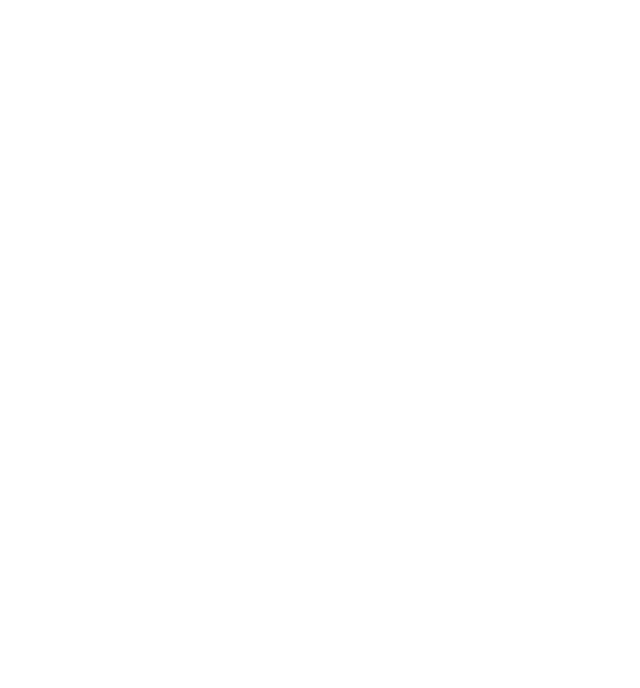
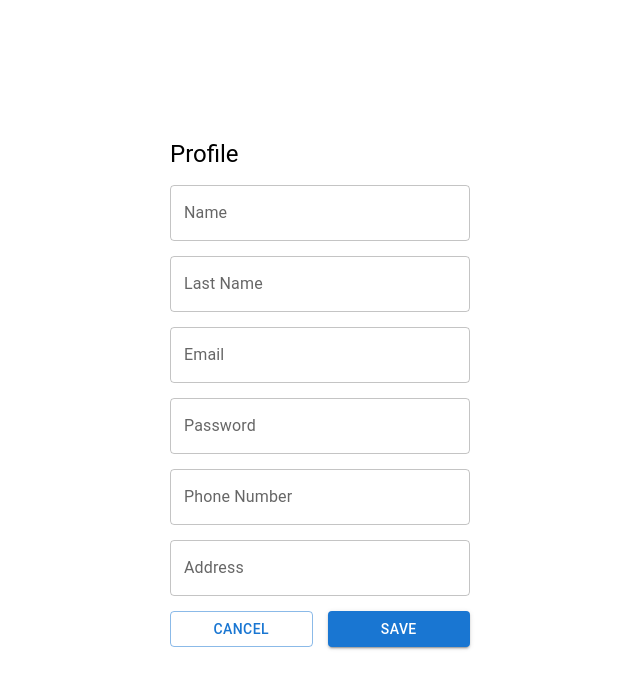
Before and after one commit to myrg15/frontend_appointment_scheduling, a React (Vite) app: page /profile in a window 1280 px wide. Before the commit this address had no page. Shown: the top 688 px of the page, without its empty margins (320-960 px from the left). Built offline with nearby package versions, Linux system fonts and the light colour scheme.

Commit message:
feat: add view profile, insert route, image in readme

```diff
--- a/src/pages/auth/Profile.jsx
+++ b/src/pages/auth/Profile.jsx
@@ -0,0 +1,95 @@
+import React, { useEffect, useState } from "react";
+import { useNavigate } from "react-router-dom";
+import { getProfile } from "../../services/apiCalls";
+import { Box, Typography, TextField, Stack, Button } from "@mui/material";
+
+export const Profile = () => {
+  const navigate = useNavigate();
+  const onSubmit = async (e) => {
+    e.preventDefault();
+    const data = {
+      name: e.target.name.value,
+      last_name: e.target.last_name.value,
+      email: e.target.email.value,
+      password: e.target.password.value,
+      phone_number: e.target.phone_number.value,
+      address: e.target.address.value,
+    };
+    try {
+      await getProfile(data);
+      navigate("/");
+    } catch (err) {}
+  };
+
+  return (
+    <Box
+      display="flex"
+      height="100vh"
+      justifyContent="center"
+      alignItems="center"
+    >
+      <Box
+        component="form"
+        onSubmit={onSubmit}
+        display="flex"
+        flexDirection="column"
+        gap="15px"
+        width="300px"
+      >
+        <Typography variant="h5">Profile</Typography>
+        <TextField
+          id="outlined-basic"
+          label="Name"
+          variant="outlined"
+          name="name"
+        />
+        <TextField
+          id="outlined-basic"
+          label="Last Name"
+          variant="outlined"
+          name="last_name"
+        />
+        <TextField
+          id="outlined-basic"
+          label="Email"
+          variant="outlined"
+          name="email"
+        />
+        <TextField
+          id="outlined-basic"
+          label="Password"
+          variant="outlined"
+          name="password"
+        />
+        <TextField
+          id="outlined-basic"
+          label="Phone Number"
+          variant="outlined"
+          name="phone_number"
+        />
+        <TextField
+          id="outlined-basic"
+          label="Address"
+          variant="outlined"
+          name="address"
+        />
+        <Stack direction="row" spacing="15px" justifyContent="flex-end">
+          <Button
+            type="button"
+            onClick={() => navigate("/")}
+            fullWidth
+            variant="outlined"
+          >
+            Cancel
+          </Button>
+          <Button fullWidth type="submit" variant="contained">
+            Save
+          </Button>
+        </Stack>
+        <Box></Box>
+      </Box>
+    </Box>
+  );
+};
+
+export default Profile;
--- a/src/routes/Router.jsx
+++ b/src/routes/Router.jsx
@@ -2,8 +2,9 @@
 import { BrowserRouter, Route, Routes } from "react-router-dom";
 import Home from "../pages/Home/Home";
 import Login from "../pages/auth/Login";
+import Profile from "../pages/auth/Profile";
 import Register from "../pages/auth/Register";
-import Dashboard from "../pages/Home/Dashboard";
+//import Dashboard from "../pages/Home/Dashboard";
 import NavBar from "../components/navbar/NavBar";
 import CreateTreatments from "../pages/CreateTreatments";
 
@@ -13,6 +14,7 @@
       <Routes>
         <Route path="/login" element={<Login />} />
         <Route path="/register" element={<Register />} />
+        <Route path="/profile" element={<Profile />} />
         <Route element={<NavBar />}>
           <Route path="/" element={<Home />} />
           <Route path="/create-treatment" element={<CreateTreatments />} />
```
Also changed, not shown: src/Imag/Profile.JPG (added), 1 other file (tests, documents, lock files or other folders).
